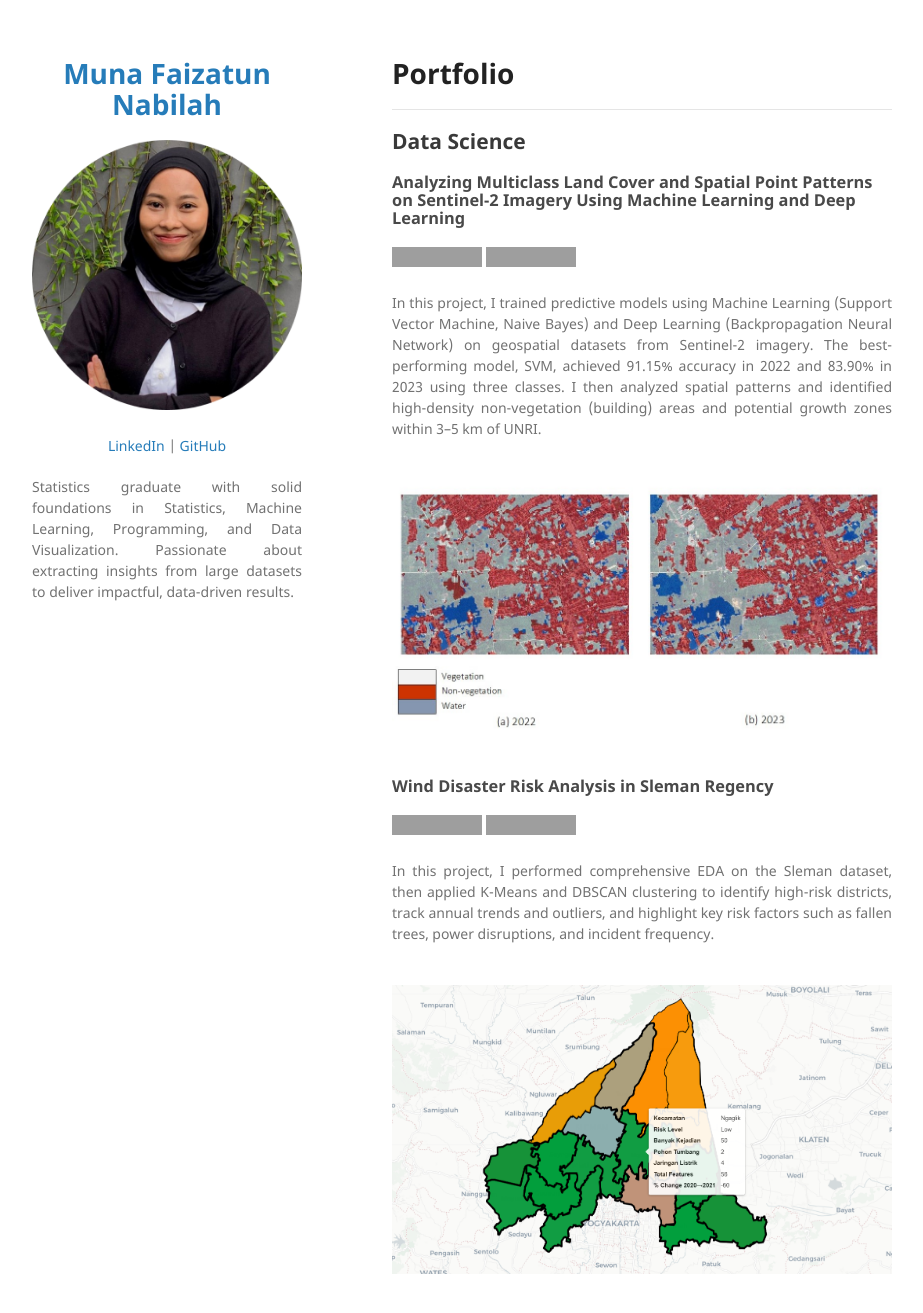
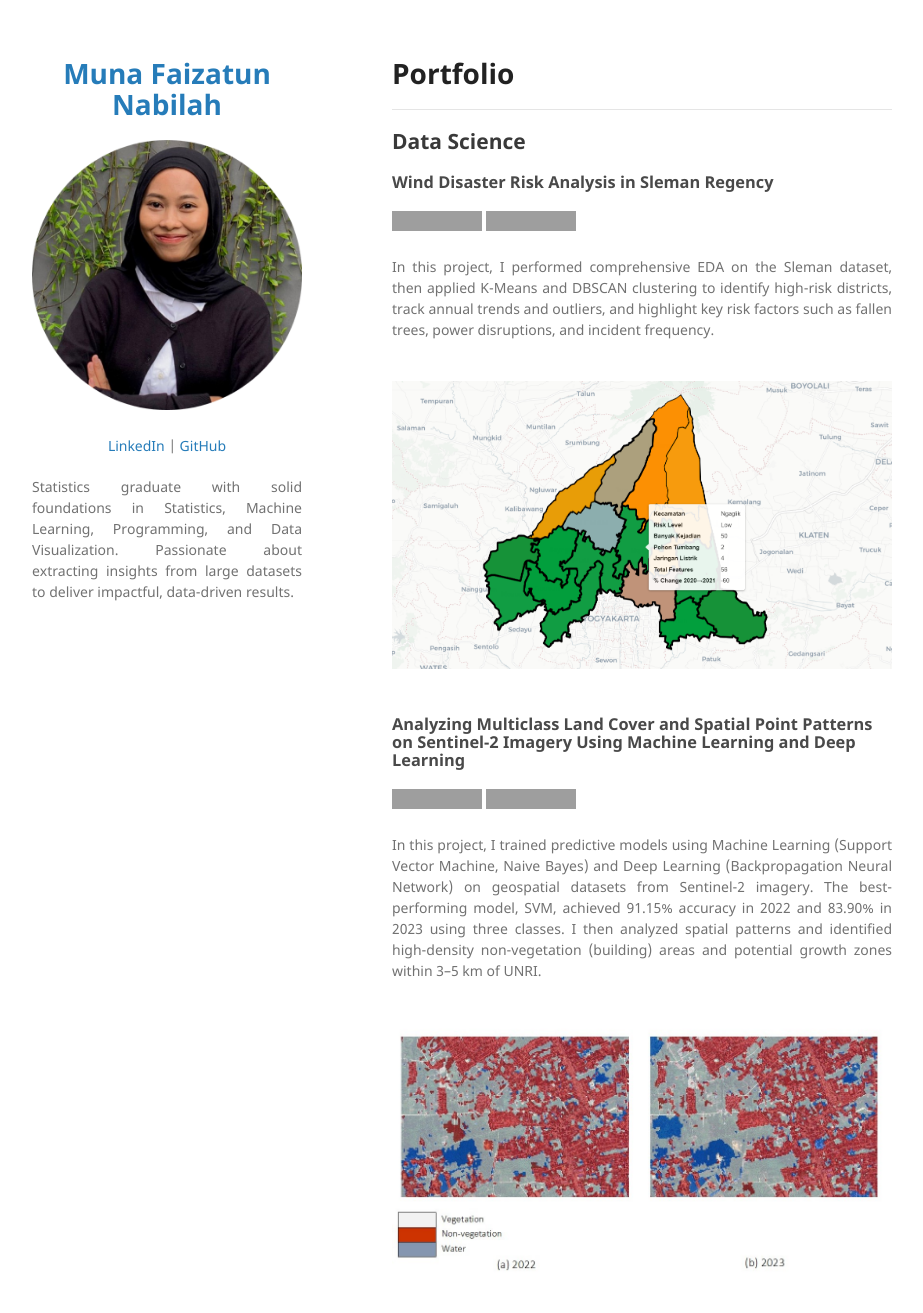
Before and after one commit to munafaizatun/munafaizatun.github.io, a Jekyll site: the page built from index.md, in a window 1280 px wide and 1370 px high. Shown: the top 1313 px of the window, without its empty margins (178-1101 px from the left). Built offline with Jekyll 4.4.1, drawn with Linux system fonts in a browser that asks for light colours; our own code applies the rules of GitHub Pages for plain Markdown files; grey boxes are pictures that could not be loaded.

Commit message:
Create index.md

```diff
--- a/index.md
+++ b/index.md
@@ -1,6 +1,16 @@
 # Portfolio
 ---
 ## Data Science
+
+### Wind Disaster Risk Analysis in Sleman Regency
+
+[![Open Notebook](https://img.shields.io/badge/Jupyter-Open_Notebook-blue?logo=Jupyter)](projects/wind-disaster-risk.html)
+[![View on GitHub](https://img.shields.io/badge/GitHub-View_on_GitHub-blue?logo=GitHub)]([https://github.com/munafaizatun/wind-risk-analysis](https://github.com/munafaizatun/wind-risk-analysis/blob/main/wind-disaster-risk.ipynb))
+
+<div style="text-align: justify">In this project, I performed comprehensive EDA on the Sleman dataset, then applied K-Means and DBSCAN clustering to identify high-risk districts, track annual trends and outliers, and highlight key risk factors such as fallen trees, power disruptions, and incident frequency.</div>
+<br>
+<center><img src="images/map.png"/></center>
+<br>
 
 ### Analyzing Multiclass Land Cover and Spatial Point Patterns on Sentinel-2 Imagery Using Machine Learning and Deep Learning
 
@@ -11,13 +21,3 @@
 <br>
 <center><img src="images/classification.jpg"/></center>
 <br>
-
-### Wind Disaster Risk Analysis in Sleman Regency
-
-[![Open Notebook](https://img.shields.io/badge/Jupyter-Open_Notebook-blue?logo=Jupyter)](projects/wind-disaster-risk.html)
-[![View on GitHub](https://img.shields.io/badge/GitHub-View_on_GitHub-blue?logo=GitHub)]([https://github.com/munafaizatun/wind-risk-analysis](https://github.com/munafaizatun/wind-risk-analysis/blob/main/wind-disaster-risk.ipynb))
-
-<div style="text-align: justify">In this project, I performed comprehensive EDA on the Sleman dataset, then applied K-Means and DBSCAN clustering to identify high-risk districts, track annual trends and outliers, and highlight key risk factors such as fallen trees, power disruptions, and incident frequency.</div>
-<br>
-<center><img src="images/map.png"/></center>
-<br>
```
